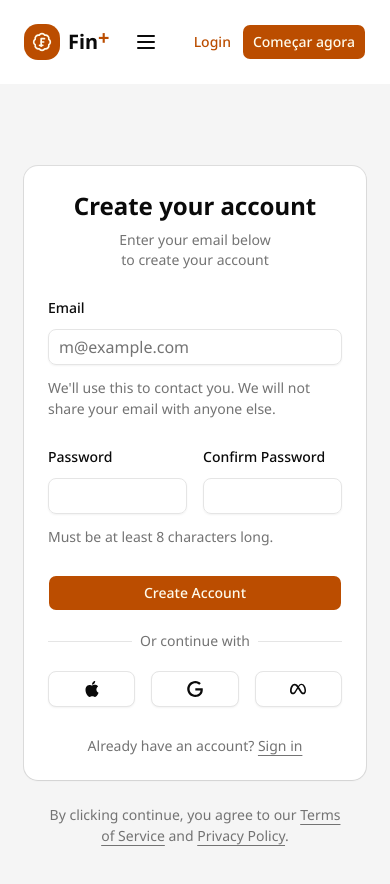
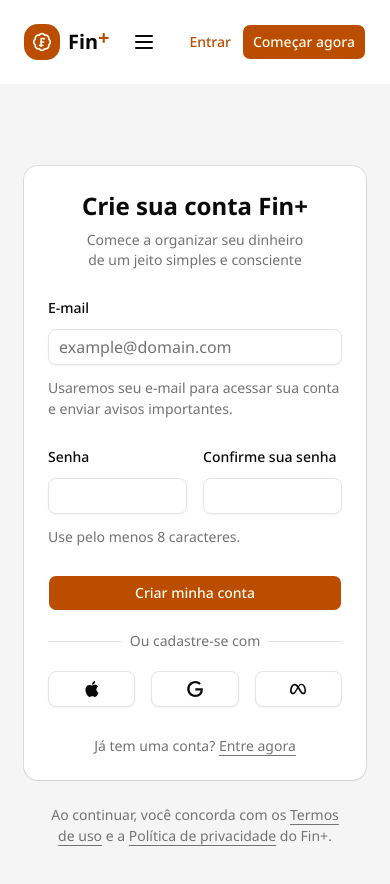
Before and after one commit to LinconlBR/fin-plus, a Next.js app: page /auth/signup in a window 390 px wide. Shown: the top 884 px of the page. Built offline with nearby package versions, Linux system fonts and the light colour scheme.

Commit message:
small changes

```diff
--- a/app/page.tsx
+++ b/app/page.tsx
@@ -1,5 +1,4 @@
 import Link from "next/link";
-import { Button } from "@/components/ui/button";
 import Navbar from "@/components/navbar";
 
 
@@ -13,7 +12,7 @@ export default function Home() {
             <span className="h-2 w-2 rounded-full bg-emerald-500" /> Seu dinheiro, no controle</p>
           <h1 className="max-w-xl text-5xl font-bold leading-tight tracking-tight sm:text-6xl">Uma vida financeira mais <span className="text-primary">leve e consciente.</span></h1>
           <p className="mt-6 max-w-lg text-lg leading-8 text-muted-foreground">Acompanhe seus gastos, organize seu orçamento e alcance seus objetivos sem complicação. O Fin+ transforma números em decisões melhores.</p>
-          <div className="mt-8 flex flex-col gap-3 sm:flex-row"><Link href="#comecar" className="rounded-full bg-primary px-6 py-3 text-center text-sm font-semibold text-primary-foreground">Criar minha conta grátis →</Link>
+          <div className="mt-8 flex flex-col gap-3 sm:flex-row"><Link href="/auth/signup" className="rounded-full bg-primary px-6 py-3 text-center text-sm font-semibold text-primary-foreground">Criar minha conta grátis →</Link>
           <Link href="#recursos" className="rounded-full border border-border px-6 py-3 text-center text-sm font-semibold">Conhecer o Fin+</Link></div>
           <p className="mt-5 text-xs text-muted-foreground">Grátis para começar · Sem cartão de crédito</p>
         </div>
@@ -76,7 +75,7 @@ export default function Home() {
         <p className="mx-auto mt-4 max-w-md text-muted-foreground">
           Comece hoje a construir uma relação mais saudável com o seu dinheiro.
         </p>
-        <Link href="#inicio" className="mt-7 inline-block rounded-full bg-primary px-7 py-3 text-sm font-semibold text-primary-foreground">
+        <Link href="/auth/signup" className="mt-7 inline-block rounded-full bg-primary px-7 py-3 text-sm font-semibold text-primary-foreground">
           Começar gratuitamente →
         </Link>
       </section>
--- a/components/auth/login-form.tsx
+++ b/components/auth/login-form.tsx
@@ -1,4 +1,5 @@
-import { cn } from "cn"
+import { cn } from "@/lib/utils"
+import Link from "next/link"
 
 import { Button } from "@/components/ui/button"
 import { Card, CardContent } from "@/components/ui/card"
@@ -22,17 +23,17 @@ export function LoginForm({
           <form className="p-6 md:p-8">
             <FieldGroup>
               <div className="flex flex-col items-center gap-2 text-center">
-                <h1 className="text-2xl font-bold">Welcome back</h1>
+                <h1 className="text-2xl font-bold">Que bom ter você de volta</h1>
                 <p className="text-balance text-muted-foreground">
-                  Login to your Acme Inc account
+                  Entre na sua conta Fin+ e retome o controle das suas finanças
                 </p>
               </div>
               <Field>
-                <FieldLabel htmlFor="email">Email</FieldLabel>
+                <FieldLabel htmlFor="email">E-mail</FieldLabel>
                 <Input
                   id="email"
                   type="email"
-                  placeholder="m@example.com"
+                  placeholder="example@example.com"
                   required
                 />
               </Field>
@@ -43,16 +44,16 @@ export function LoginForm({
                     href="#"
                     className="ml-auto text-sm underline-offset-2 hover:underline"
                   >
-                    Forgot your password?
+                    Esqueceu sua senha?
                   </a>
                 </div>
                 <Input id="password" type="password" required />
               </Field>
               <Field>
-                <Button type="submit">Login</Button>
+                <Button type="submit">Entrar na minha conta</Button>
               </Field>
               <FieldSeparator className="*:data-[slot=field-separator-content]:bg-card">
-                Or continue with
+                Ou entre com
               </FieldSeparator>
               <Field className="grid grid-cols-3 gap-4">
                 <Button variant="outline" type="button">
@@ -62,7 +63,7 @@ export function LoginForm({
                       fill="currentColor"
                     />
                   </svg>
-                  <span className="sr-only">Login with Apple</span>
+                  <span className="sr-only">Entrar com Apple</span>
                 </Button>
                 <Button variant="outline" type="button">
                   <svg xmlns="http://www.w3.org/2000/svg" viewBox="0 0 24 24">
@@ -71,7 +72,7 @@ export function LoginForm({
                       fill="currentColor"
                     />
                   </svg>
-                  <span className="sr-only">Login with Google</span>
+                  <span className="sr-only">Entrar com Google</span>
                 </Button>
                 <Button variant="outline" type="button">
                   <svg xmlns="http://www.w3.org/2000/svg" viewBox="0 0 24 24">
@@ -80,26 +81,26 @@ export function LoginForm({
                       fill="currentColor"
                     />
                   </svg>
-                  <span className="sr-only">Login with Meta</span>
+                  <span className="sr-only">Entrar com Meta</span>
                 </Button>
               </Field>
               <FieldDescription className="text-center">
-                Don&apos;t have an account? <a href="#">Sign up</a>
+                Ainda não tem uma conta? <Link href="/auth/signup">Crie seu cadastro</Link>
               </FieldDescription>
             </FieldGroup>
           </form>
           <div className="relative hidden bg-muted md:block">
             <img
               src="/placeholder.svg"
-              alt="Image"
+              alt="Pessoa organizando suas finanças no Fin+"
               className="absolute inset-0 h-full w-full object-cover dark:brightness-[0.2] dark:grayscale"
             />
           </div>
         </CardContent>
       </Card>
       <FieldDescription className="px-6 text-center">
-        By clicking continue, you agree to our <a href="#">Terms of Service</a>{" "}
-        and <a href="#">Privacy Policy</a>.
+        Ao continuar, você concorda com os <a href="#">Termos de uso</a>{" "}
+        e a <a href="#">Política de privacidade</a> do Fin+.
       </FieldDescription>
     </div>
   )
--- a/components/auth/signup-form.tsx
+++ b/components/auth/signup-form.tsx
@@ -1,4 +1,5 @@
-import { cn } from "cn"
+import { cn } from "@/lib/utils"
+import Link from "next/link"
 
 import { Button } from "@/components/ui/button"
 import { Card, CardContent } from "@/components/ui/card"
@@ -22,46 +23,45 @@ export function SignupForm({
           <form className="p-6 md:p-8">
             <FieldGroup>
               <div className="flex flex-col items-center gap-2 text-center">
-                <h1 className="text-2xl font-bold">Create your account</h1>
+                <h1 className="text-2xl font-bold">Crie sua conta Fin+</h1>
                 <p className="text-sm text-balance text-muted-foreground">
-                  Enter your email below to create your account
+                  Comece a organizar seu dinheiro de um jeito simples e consciente
                 </p>
               </div>
               <Field>
-                <FieldLabel htmlFor="email">Email</FieldLabel>
+                <FieldLabel htmlFor="email">E-mail</FieldLabel>
                 <Input
                   id="email"
                   type="email"
-                  placeholder="m@example.com"
+                  placeholder="example@domain.com"
                   required
                 />
                 <FieldDescription>
-                  We&apos;ll use this to contact you. We will not share your
-                  email with anyone else.
+                  Usaremos seu e-mail para acessar sua conta e enviar avisos importantes.
                 </FieldDescription>
               </Field>
               <Field>
                 <Field className="grid grid-cols-2 gap-4">
                   <Field>
-                    <FieldLabel htmlFor="password">Password</FieldLabel>
+                    <FieldLabel htmlFor="password">Senha</FieldLabel>
                     <Input id="password" type="password" required />
                   </Field>
                   <Field>
                     <FieldLabel htmlFor="confirm-password">
-                      Confirm Password
+                      Confirme sua senha
                     </FieldLabel>
                     <Input id="confirm-password" type="password" required />
                   </Field>
                 </Field>
                 <FieldDescription>
-                  Must be at least 8 characters long.
+                  Use pelo menos 8 caracteres.
                 </FieldDescription>
               </Field>
               <Field>
-                <Button type="submit">Create Account</Button>
+                <Button type="submit">Criar minha conta</Button>
               </Field>
               <FieldSeparator className="*:data-[slot=field-separator-content]:bg-card">
-                Or continue with
+                Ou cadastre-se com
               </FieldSeparator>
               <Field className="grid grid-cols-3 gap-4">
                 <Button variant="outline" type="button">
@@ -71,7 +71,7 @@ export function SignupForm({
                       fill="currentColor"
                     />
                   </svg>
-                  <span className="sr-only">Sign up with Apple</span>
+                  <span className="sr-only">Cadastrar com Apple</span>
                 </Button>
                 <Button variant="outline" type="button">
                   <svg xmlns="http://www.w3.org/2000/svg" viewBox="0 0 24 24">
@@ -80,7 +80,7 @@ export function SignupForm({
                       fill="currentColor"
                     />
                   </svg>
-                  <span className="sr-only">Sign up with Google</span>
+                  <span className="sr-only">Cadastrar com Google</span>
                 </Button>
                 <Button variant="outline" type="button">
                   <svg xmlns="http://www.w3.org/2000/svg" viewBox="0 0 24 24">
@@ -89,26 +89,26 @@ export function SignupForm({
                       fill="currentColor"
                     />
                   </svg>
-                  <span className="sr-only">Sign up with Meta</span>
+                  <span className="sr-only">Cadastrar com Meta</span>
                 </Button>
               </Field>
               <FieldDescription className="text-center">
-                Already have an account? <a href="#">Sign in</a>
+                Já tem uma conta? <Link href="/auth/login">Entre agora</Link>
               </FieldDescription>
             </FieldGroup>
           </form>
           <div className="relative hidden bg-muted md:block">
             <img
               src="/placeholder.svg"
-              alt="Image"
+              alt="Visão organizada das finanças pessoais no Fin+"
               className="absolute inset-0 h-full w-full object-cover dark:brightness-[0.2] dark:grayscale"
             />
           </div>
         </CardContent>
       </Card>
       <FieldDescription className="px-6 text-center">
-        By clicking continue, you agree to our <a href="#">Terms of Service</a>{" "}
-        and <a href="#">Privacy Policy</a>.
+        Ao continuar, você concorda com os <a href="#">Termos de uso</a>{" "}
+        e a <a href="#">Política de privacidade</a> do Fin+.
       </FieldDescription>
     </div>
   )
--- a/components/navbar.tsx
+++ b/components/navbar.tsx
@@ -24,7 +24,7 @@ export default function  navbar() {
           </svg>
         </button>
         <div className=" gap-2 md:flex">
-          <Button variant="link"><Link href="/auth/login">Login</Link></Button>
+          <Button variant="link"><Link href="/auth/login">Entrar</Link></Button>
           <Button variant="default"><Link href="/auth/signup">Começar agora</Link></Button>
         </div>
       </header>
--- /dev/null
+++ b/middleware.ts
@@ -0,0 +1,7 @@
+import { updateSession } from "@/lib/supabase/middleware";
+
+export async function middleware(request: Request) {
+    const response = await updateSession(request as any);
+
+    return response;
+}
```
